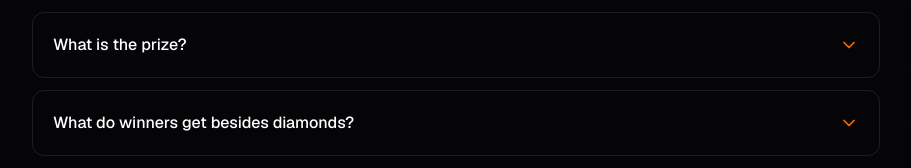
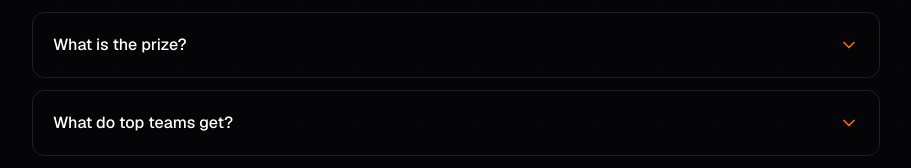
Before and after one commit to notUbaid/Free-Fire, a Next.js app: page / in a window 1280 px wide. Shown: the part 6288-6456 px from the top of the page, without its empty margins (184-1095 px from the left). Built offline with nearby package versions, Linux system fonts and the light colour scheme.

Commit message:
Update FAQ: top team plays grand finals at Mahatma Mandir on 26 April

```diff
--- a/src/components/FAQSection.tsx
+++ b/src/components/FAQSection.tsx
@@ -44,8 +44,8 @@ const faqs: { q: string; a: React.ReactNode }[] = [
     a: "The winning team takes home 15,000 Free Fire MAX Diamonds. One prize pool, no split — winner takes all!",
   },
   {
-    q: "What do winners get besides diamonds?",
-    a: "The winning team will also get an exclusive opportunity to play in a real esports tournament. This is your chance to go from casual gaming to competitive esports!",
+    q: "What do top teams get?",
+    a: "Top 1 team will play grand finals at Mahatma Mandir on 26 April!",
   },
   {
     q: "Where is the venue?",
```
